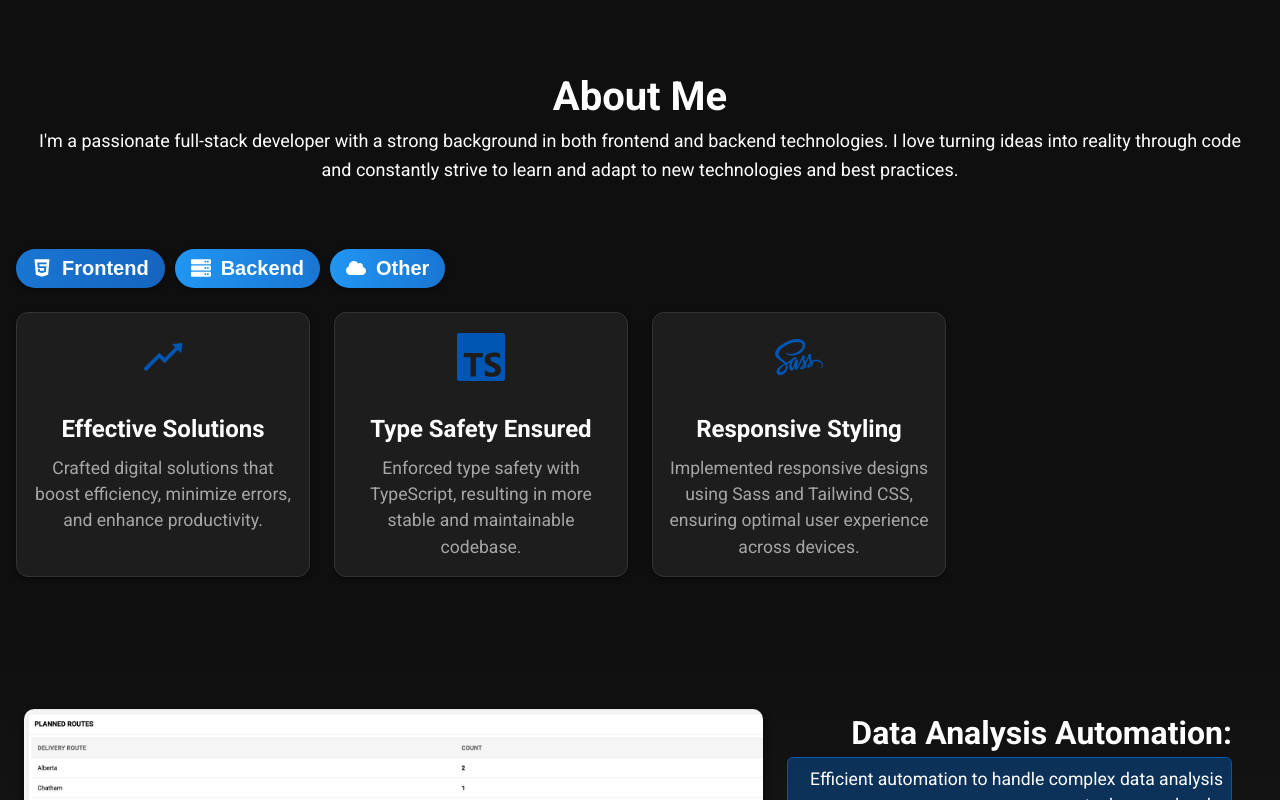
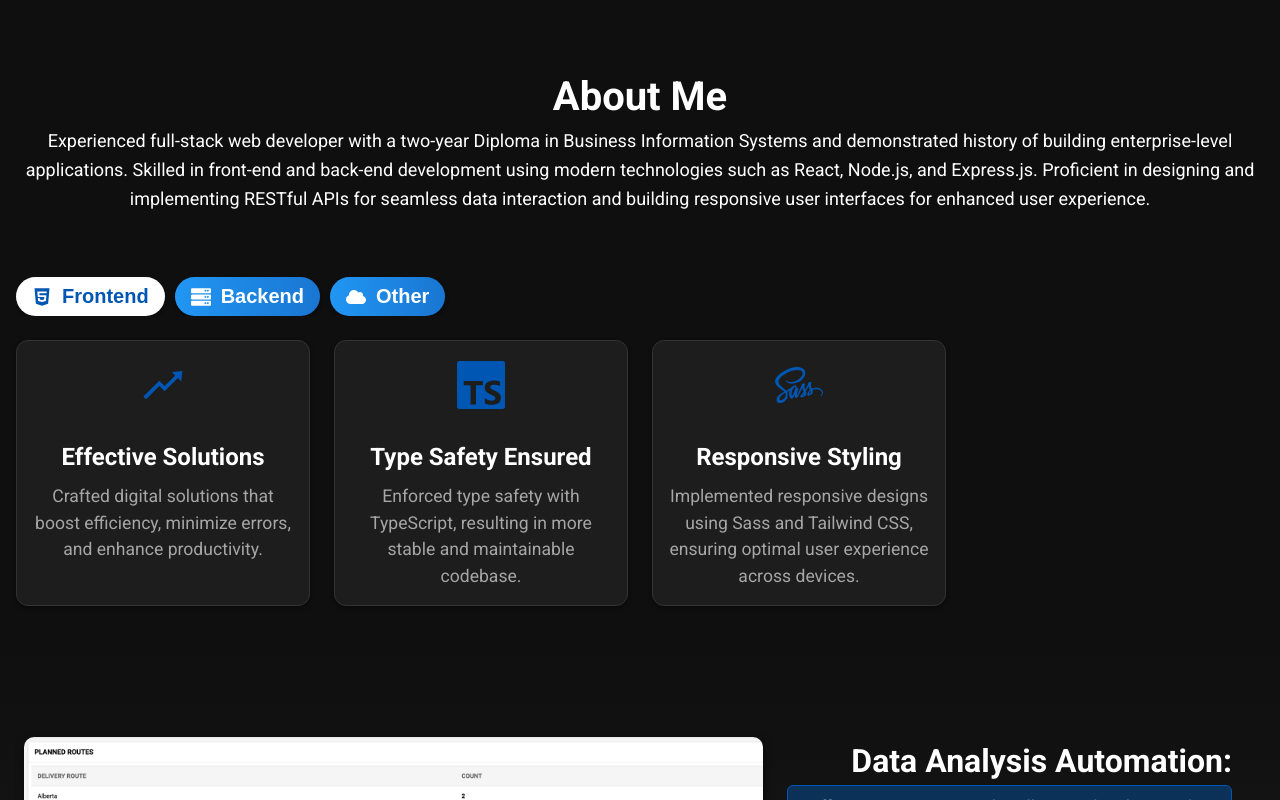
Before and after one commit to VijayKumar9389/Dev-Portfolio, a React (Vite) app: page / in a window 1280 px wide. Shown: the part 940-1740 px from the top of the page. Built offline with nearby package versions, Linux system fonts and the light colour scheme.

Commit message:
fixed category button

```diff
--- a/src/App.tsx
+++ b/src/App.tsx
@@ -6,7 +6,7 @@ import './styles/App.scss';
 import Experience from "./pages/Experience/Experience.tsx";
 import Navbar from "./components/Navbar/Navbar.tsx";
 import AOS from "aos";
-import 'aos/dist/aos.css'; // Import AOS CSS fil
+import 'aos/dist/aos.css';
 import './styles/index.css';
 import {useEffect} from "react";
 import Contact from "./pages/Contact/Contact.tsx";
--- a/src/pages/About/About.tsx
+++ b/src/pages/About/About.tsx
@@ -5,11 +5,10 @@ const About = () => {
         <section className="about-section">
             <h2 data-aos="fade-up">About Me</h2>
             <p className="paragraph" data-aos="fade-up" data-aos-delay="300">
-                I'm a passionate full-stack developer with a strong background in both frontend and backend
-                technologies.
-                I love turning ideas into reality through code and constantly strive to learn and adapt to new
-                technologies
-                and best practices.
+                Experienced full-stack web developer with a two-year Diploma in Business Information Systems and demonstrated history of building
+                enterprise-level applications. Skilled in front-end and back-end development using modern technologies such as React, Node.js,
+                and Express.js. Proficient in designing and implementing RESTful APIs for seamless data interaction and building responsive user
+                interfaces for enhanced user experience.
             </p>
         </section>
     );
--- a/src/pages/Experience/Experience.tsx
+++ b/src/pages/Experience/Experience.tsx
@@ -3,9 +3,7 @@ import './Experience.scss';
 import {experienceData, ExperienceItem} from "./Data.ts";
 
 const ExperienceSection: React.FC<ExperienceItem & { index: number }> = ({year, title, details, index}) => {
-
     const isOdd: boolean = index % 2 === 1;
-
     return (
         <div className="experience-item">
             <div className="timeline-dot"></div>
@@ -13,7 +11,7 @@ const ExperienceSection: React.FC<ExperienceItem & { index: number }> = ({year,
             <div className="title" data-aos="fade-down" data-aos-delay="100">{title}</div>
             <div className="details">
                 <ul>
-                    {details.map((detail, index) => (
+                    {details.map((detail: string, index: number) => (
                         <li key={index} data-aos={isOdd ? "fade-left" : "fade-right"} data-aos-delay={`${index * 100}`}>
                             <p>{detail}</p>
                         </li>
@@ -28,7 +26,7 @@ const Experience: React.FC = () => {
     return (
         <div className="experience-container">
             <div className="experience-wrapper">
-                {experienceData.map((item, index) => (
+                {experienceData.map((item: ExperienceItem, index: number) => (
                     <ExperienceSection key={index} index={index} {...item} />
                 ))}
             </div>
--- a/src/pages/Projects/Project.scss
+++ b/src/pages/Projects/Project.scss
@@ -1,24 +1,19 @@
 // Import theme variables
 @import 'src/styles/theme.scss';
 
-// Project component styles
-.project-container {
-  display: flex;
-  justify-content: center;
-  align-items: center;
-}
+
 
 .project-wrapper {
   display: grid;
-  grid-template-columns: repeat(auto-fill, minmax(350px, 1fr));
+  grid-template-columns: repeat(auto-fill, minmax(300px, 1fr));
   gap: $spacingMedium;
   max-width: $maxWidth; // Adjust max-width as needed
+  padding: $spacingMedium
 }
 
 .project-card {
   position: relative; // Make the card position relative to enable absolute positioning of description
   width: 100%;
-  margin: 10px; // Adjust margin as needed
   overflow: hidden;
   box-shadow: 0 2px 5px rgba(0, 0, 0, 0.1); // Card shadow
   transition: transform 0.3s ease;
--- a/src/pages/Projects/Project.tsx
+++ b/src/pages/Projects/Project.tsx
@@ -3,7 +3,6 @@ import {projectsData} from "./Data.ts";
 
 const Project = () => {
     return (
-        <div className="project-container">
             <div className="project-wrapper">
                 {projectsData.map((project, index: number) => (
                     <div className="project-card" key={index}>
@@ -15,7 +14,6 @@ const Project = () => {
                     </div>
                 ))}
             </div>
-        </div>
     );
 };
 
--- a/src/pages/Skills /Skills.scss
+++ b/src/pages/Skills /Skills.scss
@@ -9,6 +9,7 @@
     display: flex;
     align-items: center;
     margin-bottom: $spacingLarge;
+    overflow-x: auto;
   }
 
   .category-button {
@@ -30,13 +31,13 @@
     }
 
     &:hover {
-      background: linear-gradient(to right, #1976D2, #1565C0); /* Darker shade of blue on hover */
-      color: #fff; /* White text color */
+      color: $primaryColor; /* Darker shade of blue for active state */
+      background: #fff; /* White text color */
     }
 
     &.active {
-      background: linear-gradient(to right, #1976D2, #1565C0); /* Darker shade of blue for active state */
-      color: #fff; /* White text color */
+      color: $primaryColor; /* Darker shade of blue for active state */
+      background: #fff; /* White text color */
     }
   }
 
```
